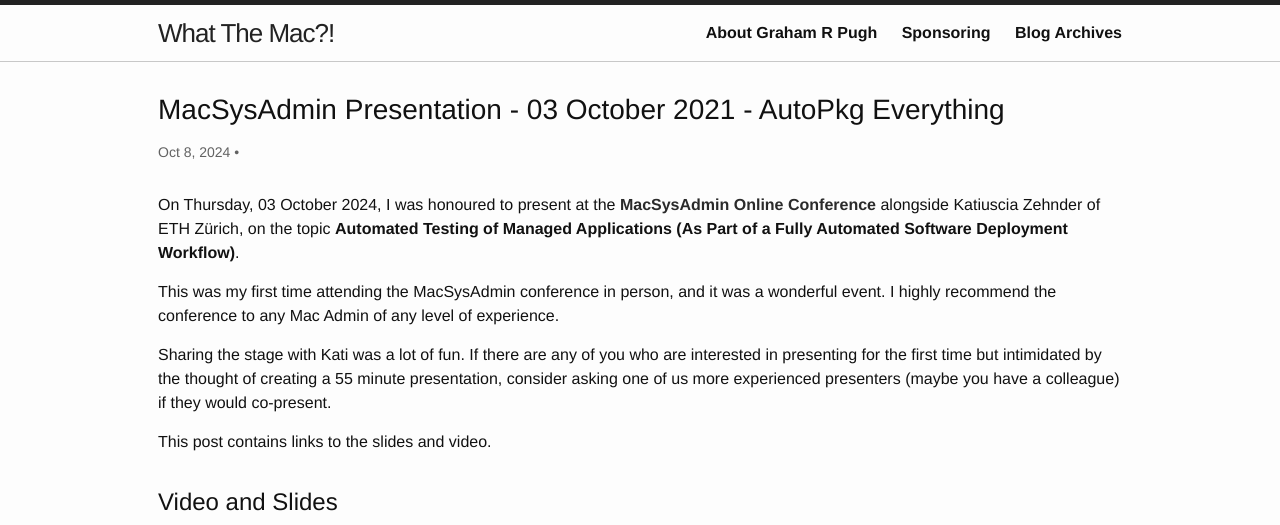
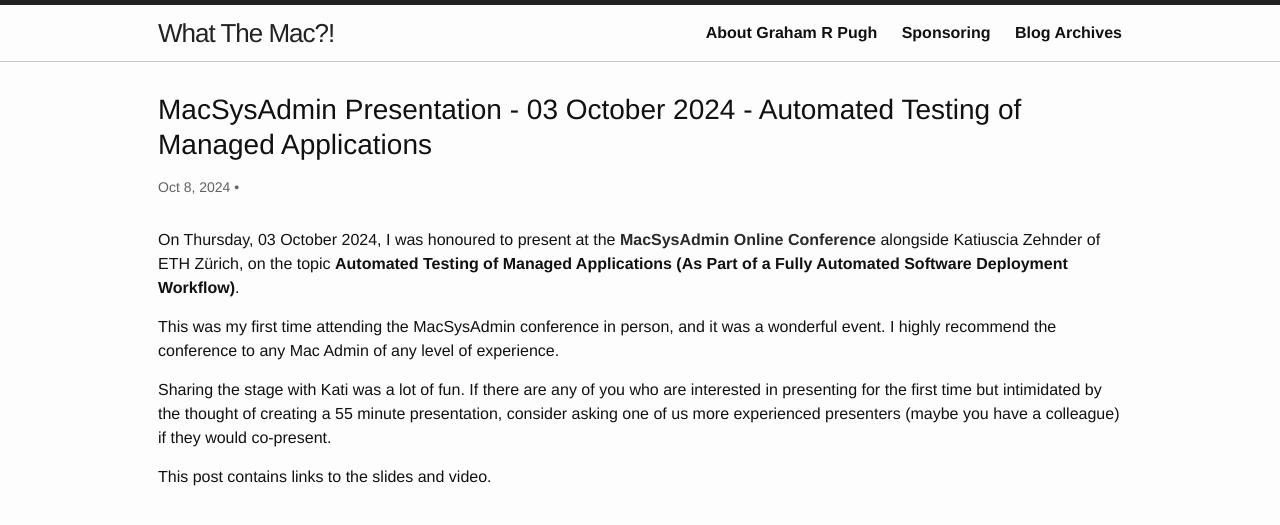
Before and after one commit to grahampugh/grahampugh.github.io, a Jekyll site: the page built from _posts/2024-10-08-macsysadmin-presentation.md, in a window 1280 px wide. Shown: the top 525 px of the page. Built offline with Jekyll 4.4.1, drawn with Linux system fonts in a browser that asks for light colours; comment, search, counter and statistics services are not loaded.

Commit message:
fix title

```diff
--- a/_posts/2024-10-08-macsysadmin-presentation.md
+++ b/_posts/2024-10-08-macsysadmin-presentation.md
@@ -1,6 +1,6 @@
 ---
 layout: post
-title: "MacSysAdmin Presentation - 03 October 2021 - AutoPkg Everything"
+title: "MacSysAdmin Presentation - 03 October 2024 - Automated Testing of Managed Applications"
 comments: true
 ---
 
```
